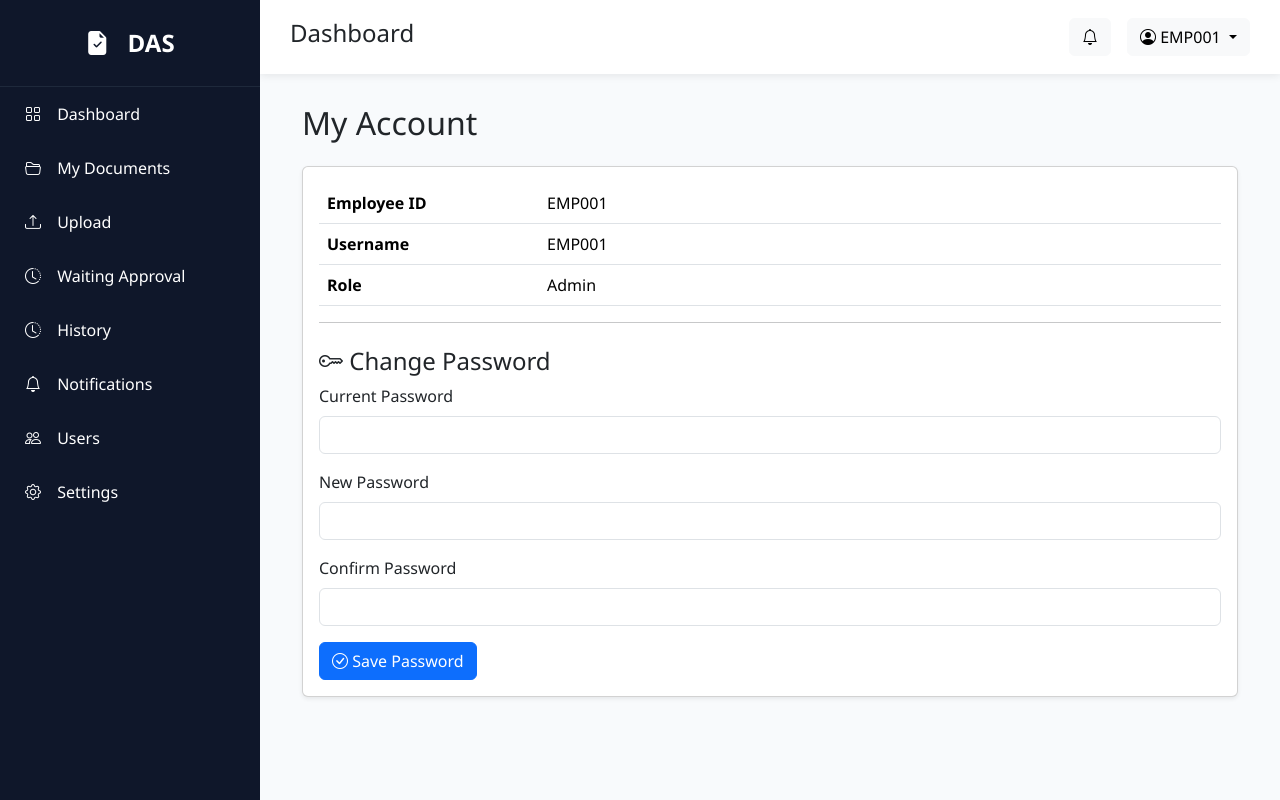
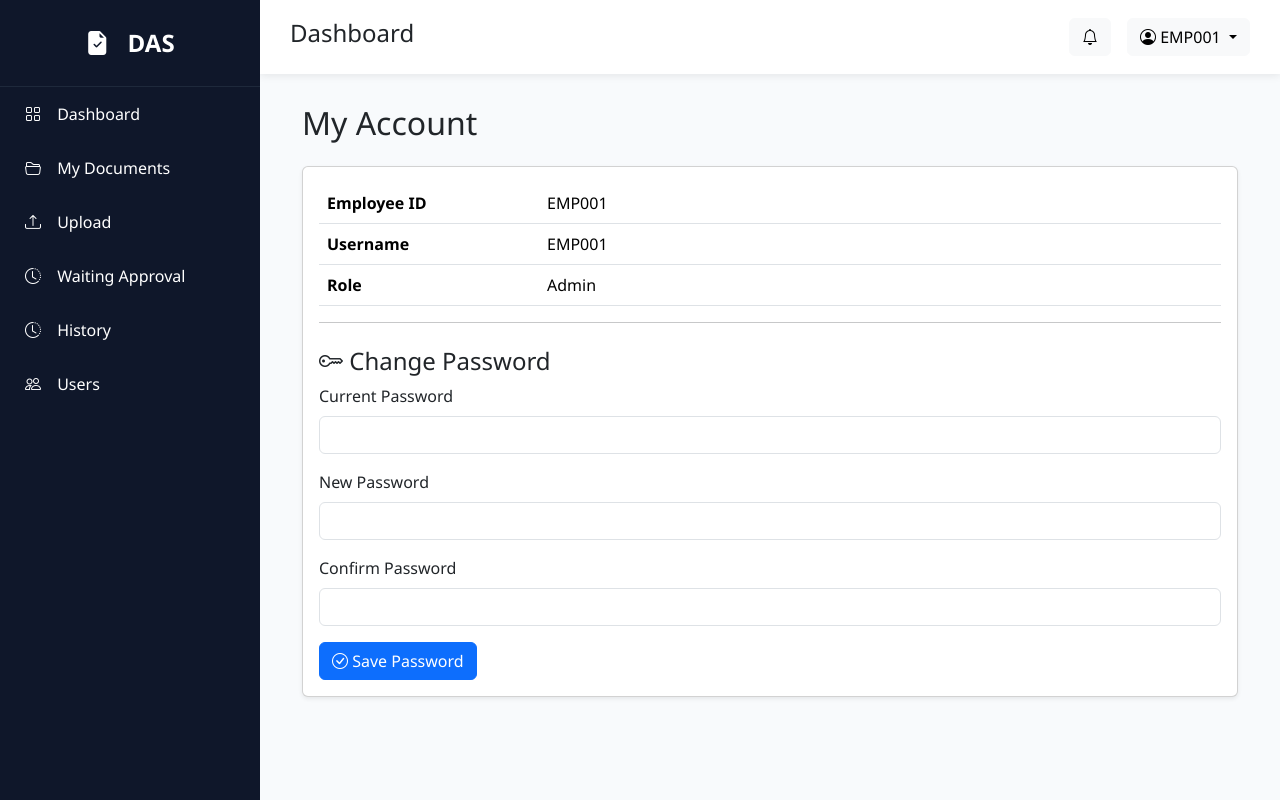
Before and after one commit to natthaphon47tle/document-approval-system, a Flask app: page /account in a window 1280 px wide. Run offline with Flask 3, Linux system fonts and the light colour scheme; a user stored in the database is signed in.

Commit message:
Update sidebar and fix UI

```diff
--- a/templates/layout/base.html
+++ b/templates/layout/base.html
@@ -60,11 +60,6 @@
                 History
             </a>
 
-            <a href="#">
-                <i class="bi bi-bell"></i>
-                Notifications
-            </a>
-
             {% if current_user.role == "Admin" %}
 
             <a href="/users">
@@ -73,11 +68,6 @@
             </a>
 
             {% endif %}
-
-            <a href="#">
-                <i class="bi bi-gear"></i>
-                Settings
-            </a>
 
         </div>
 
```
Also changed, not shown: database/database.db.
